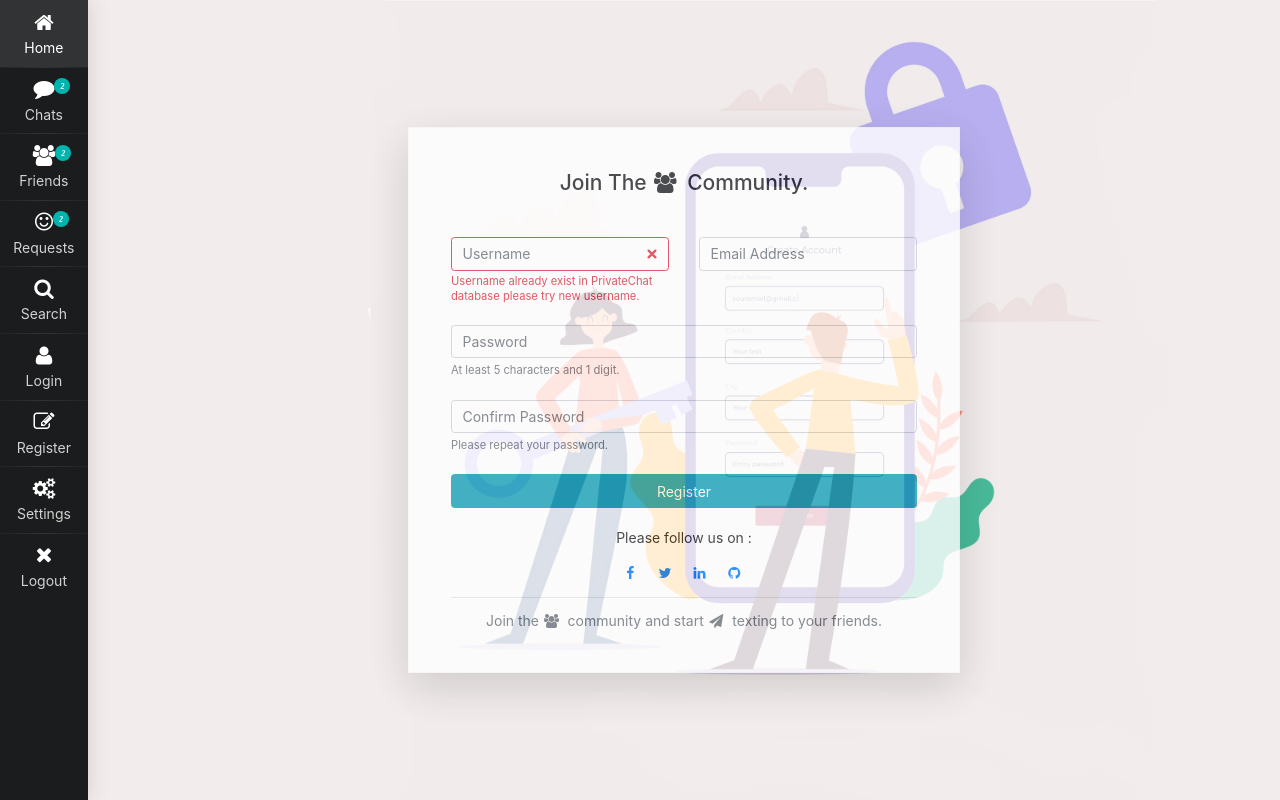
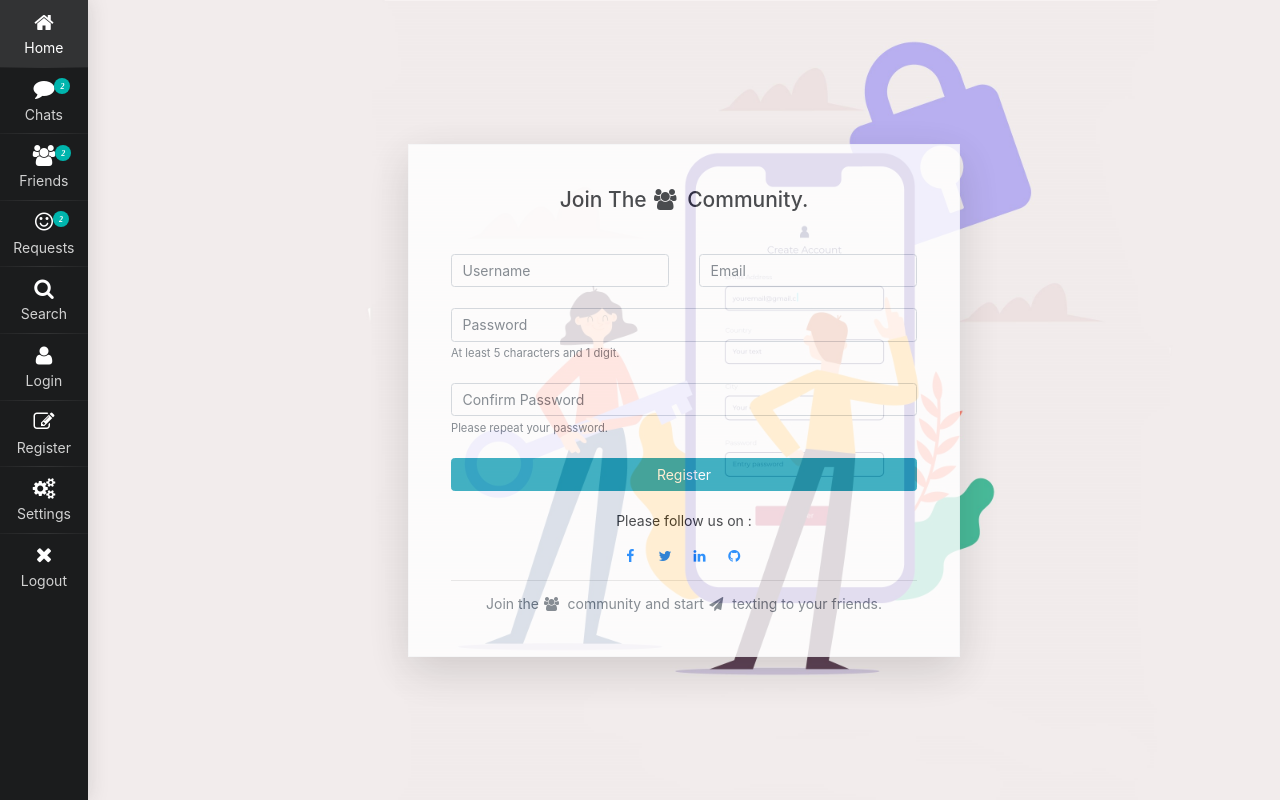
Before and after one commit to lucas11776/PrivateChat-UI-Angular, an Angular app: page /register in a window 1280 px wide. Built offline with nearby package versions, Linux system fonts and the light colour scheme.

Commit message:
Added basic form validation in register controller.

```diff
--- a/src/app/authentication/authentication.module.ts
+++ b/src/app/authentication/authentication.module.ts
@@ -1,5 +1,6 @@
 import { NgModule } from '@angular/core';
 import { CommonModule } from '@angular/common';
+import { FormsModule, ReactiveFormsModule } from '@angular/forms';
 
 import { AuthenticationRoutingModule } from './authentication-routing.module';
 import { AuthenticationComponent } from './authentication.component';
@@ -15,7 +16,9 @@ import { RegisterComponent } from './register/register.component';
   ],
   imports: [
     CommonModule,
-    AuthenticationRoutingModule
+    AuthenticationRoutingModule,
+    FormsModule,
+    ReactiveFormsModule
   ]
 })
 export class AuthenticationModule { }
--- a/src/app/authentication/register/register.component.html
+++ b/src/app/authentication/register/register.component.html
@@ -2,47 +2,83 @@
 <div class="register">
     <div class="outer-container p-3">
         <div class="col-sm-8 offset-sm-2 col-md-6 offset-md-3">
-            <form class="text-center border border-light p-5 bg-white shadow-lg" action="#!">
+            <form [formGroup]="registerForm" class="text-center border border-light p-5 bg-white shadow-lg">
                 <p class="h4 mb-5">Join The <i class="users icon"></i> Community.</p>
                 <div class="row">
                     <div class="col-lg-6 mb-4">
-                        <!-- First name -->
+                        <!-- Username -->
                         <input type="text"
-                                id="defaultRegisterFormUsername"
-                                class="form-control is-invalid"
+                                id="username"
+                                class="form-control"
+                                [ngClass]="{'is-invalid': !registerForm.controls.username.pristine && registerForm.controls.username.invalid}"
+                                formControlName="username"
                                 placeholder="Username">
                         <p class="invalid-feedback text-left">
-                            <span>Username already exist in PrivateChat database please try new username.</span>
+                            <span *ngIf="registerForm.controls.username.errors?.required">Username is required.</span>
+                            <!-- <span *ngIf="registerForm.controls.username.errors?.minLength?.actualLength < registerForm.controls.username.errors?.minLength?.requiredlLength">
+                                Username must be at least {{ registerForm.controls.username.errors?.minLength?.requiredLength }} characters long.
+                            </span>
+                            <span *ngIf="registerForm.controls.username.errors?.maxLength?.actualLength < registerForm.controls.username.errors?.maxLength?.requiredlLength">
+                                Username must have maximum of {{ registerForm.controls.username.errors?.maxLength?.requiredlLength }} characters.
+                            </span> -->
                         </p>
                     </div>
                     <div class="col-lg-6 mb-4">
-                        <!-- Last name -->
+                        <!-- Email -->
                         <input type="email"
-                                id="defaultRegisterFormEmail"
-                                class="form-control"
-                                placeholder="Email Address">
+                               id="email"
+                               class="form-control"
+                               [ngClass]="{'is-invalid': !registerForm.controls.email.pristine && registerForm.controls.email.invalid}"
+                               formControlName="email"
+                               placeholder="Email">
+                        <p class="invalid-feedback text-left">
+                            <span *ngIf="registerForm.controls.email.errors?.required">Email is required.</span>
+                            <span *ngIf="registerForm.controls.email.errors?.email">Invalid email address..</span>
+                        </p>
                     </div>
                 </div>
                 <!-- Password -->
                 <input type="password"
                         id="defaultRegisterFormPassword"
                         class="form-control"
+                        [ngClass]="{
+                            'is-invalid': !registerForm.controls.password.pristine && registerForm.controls.password.invalid,
+                            'mb-4': !registerForm.controls.password.pristine && registerForm.controls.password.valid
+                        }"
+                        formControlName="password"
                         placeholder="Password"
                         aria-describedby="defaultRegisterFormPasswordHelpBlock">
-                <small id="defaultRegisterFormPasswordHelpBlock" class="form-text text-muted mb-4 text-left">
+                <p class="invalid-feedback text-left">
+                    <span *ngIf="registerForm.controls.password.errors?.required">Password is required.</span>
+                    <span *ngIf="registerForm.controls.password.errors?.minLength?.actualLength < registerForm.controls.password.errors?.minLength?.actualLength">
+                        Password must be 6 characters long.
+                    </span>
+                    <span *ngIf="registerForm.controls.password.errors?.maxLength">
+                        Password must have maximum of 20 characters.
+                    </span>
+                </p>
+                <small id="defaultRegisterFormPasswordHelpBlock"
+                       *ngIf="registerForm.controls.password.invalid"
+                       class="form-text text-muted mb-4 text-left">
                     At least 5 characters and 1 digit.
                 </small>
+
                 <!-- Phone number -->
                 <input type="password"
                         id="defaultRegisterConfirmPassword"
                         class="form-control"
+                        [ngClass]="{'is-invalid': !registerForm.controls.confirm_password.pristine && registerForm.controls.confirm_password.invalid}"
+                        formControlName="confirm_password"
                         placeholder="Confirm Password"
                         aria-describedby="defaultRegisterFormPhoneHelpBlock">
+                <p class="invalid-feedback text-left">
+                    <span *ngIf="registerForm.controls.confirm_password.errors?.required">Please confirm your password.</span>
+                </p>
                 <small id="defaultRegisterFormPhoneHelpBlock" class="form-text text-muted mb-4 text-left">
                     Please repeat your password.
                 </small>
                 <!-- Register button -->
-                <button class="btn btn-info my-4 btn-block" type="submit">Register</button>
+                <button class="btn btn-info my-4 btn-block" type="submit" (click)="register()">Register</button>
                 <!-- Social follow -->
                 <p>Please follow us on :</p>
                 <a href="#" class="mx-2" role="button"><i class="facebook icon light-blue-text"></i></a>
--- a/src/app/authentication/register/register.component.ts
+++ b/src/app/authentication/register/register.component.ts
@@ -1,4 +1,6 @@
 import { Component, OnInit } from '@angular/core';
+import { Router } from '@angular/router';
+import { FormGroup, Validators, FormBuilder } from '@angular/forms';
 
 @Component({
   selector: 'app-register',
@@ -7,9 +9,30 @@ import { Component, OnInit } from '@angular/core';
 })
 export class RegisterComponent implements OnInit {
 
-  constructor() { }
+  registerForm:FormGroup;
 
+  constructor(
+    private formBuilder: FormBuilder,
+    private router: Router
+  ) {}
+
+  /**
+   * Init registration form
+   */
   ngOnInit() {
+    this.registerForm = this.formBuilder.group({
+      'username': ['', [Validators.required, Validators.minLength(3), Validators.maxLength(30)]],
+      'email': ['', [Validators.required, Validators.email]],
+      'password': ['', [Validators.required, Validators.minLength(6), Validators.maxLength(20)]],
+      'confirm_password': ['', [Validators.required]]
+    });
+  }
+
+  /**
+   * Send registration form data to api
+   */
+  register() {
+    console.info(this.registerForm);
   }
 
 }
```
